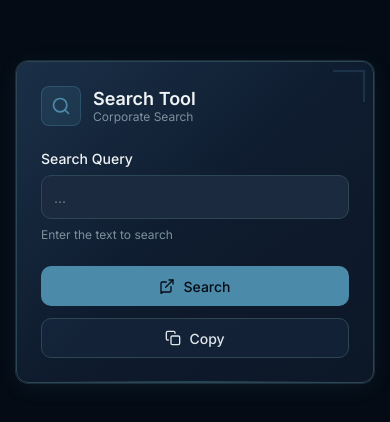
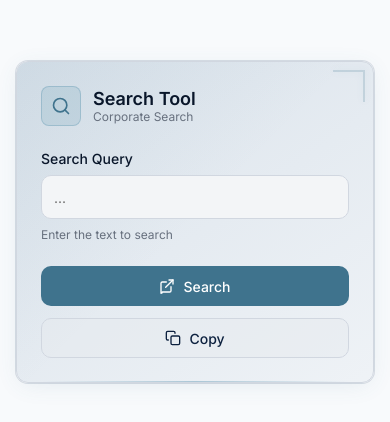
Before and after one commit to Rafael-1357/ServiceNow-Query-Generator, a plain HTML site: page index.html in a window 390 px wide. Shown: the part 200-622 px from the top of the page. Drawn offline with Linux system fonts and the light colour scheme.

Commit message:
Refactor index.html for theme support and UI improvements
Updated styles and structure for improved UI and responsiveness. Added support for light and dark themes.

```diff
--- a/index.html
+++ b/index.html
@@ -7,6 +7,29 @@
   <title>Search Tool</title>
   <link href="https://fonts.googleapis.com/css2?family=Inter:wght@400;500;600;700&display=swap" rel="stylesheet">
   <style>
+    :root {
+      --background: hsl(210, 40%, 98%);
+      --foreground: hsl(216, 65%, 15%);
+      --card: #ffffff;
+      --card-foreground: hsl(216, 65%, 10%);
+      --primary: hsl(200, 38%, 40%);
+      --primary-foreground: #ffffff;
+      --secondary: hsl(210, 20%, 92%);
+      --secondary-foreground: hsl(216, 65%, 15%);
+      --muted-foreground: hsl(216, 10%, 45%);
+      --border: hsl(216, 20%, 85%);
+      --input: hsl(210, 20%, 96%);
+      --radius: 0.75rem;
+      --shadow-color: rgba(0, 0, 0, 0.08);
+      --card-gradient-start: hsl(210, 30%, 89%);
+      --card-gradient-end: hsl(210, 30%, 95%);
+      --card-box-shadow: 0 4px 24px -4px hsla(200, 38%, 40%, 0.12), 0 0 0 1px hsla(216, 20%, 85%, 0.8);
+      --card-overlay: hsla(200, 38%, 40%, 0.08);
+      --corner-glow: hsla(200, 38%, 40%, 0.4);
+      --btn-outline-bg: hsla(210, 20%, 92%, 0.5);
+    }
+
+    @media (prefers-color-scheme: dark) {
       :root {
         --background: hsl(216, 65%, 5%);
         --foreground: hsl(200, 20%, 90%);
@@ -19,7 +42,14 @@
         --muted-foreground: hsl(200, 15%, 55%);
         --border: hsl(200, 30%, 25%);
         --input: hsl(216, 40%, 18%);
-      --radius: 0.75rem;
+        --shadow-color: rgba(0, 0, 0, 0.3);
+        --card-gradient-start: hsl(216, 52%, 14%);
+        --card-gradient-end: hsl(216, 52%, 10%);
+        --card-box-shadow: 0 4px 24px -4px hsla(200, 38%, 48%, 0.15), 0 0 0 1px hsla(200, 30%, 25%, 0.5);
+        --card-overlay: hsla(200, 38%, 48%, 0.15);
+        --corner-glow: hsla(200, 38%, 48%, 0.5);
+        --btn-outline-bg: hsla(216, 45%, 18%, 0.5);
+      }
     }
 
     * {
@@ -59,20 +89,20 @@
     }
 
     .card {
-      background: linear-gradient(145deg, hsl(216, 52%, 14%) 0%, hsl(216, 52%, 10%) 100%);
+      background: linear-gradient(145deg, var(--card-gradient-start) 0%, var(--card-gradient-end) 100%);
       border: 1px solid var(--border);
       border-radius: var(--radius);
       padding: 1.5rem;
       position: relative;
       overflow: hidden;
-      box-shadow: 0 4px 24px -4px hsla(200, 38%, 48%, 0.15), 0 0 0 1px hsla(200, 30%, 25%, 0.5);
+      box-shadow: var(--card-box-shadow);
     }
 
     .card::before {
       content: '';
       position: absolute;
       inset: 0;
-      background: linear-gradient(135deg, hsla(200, 38%, 48%, 0.15) 0%, transparent 50%);
+      background: linear-gradient(135deg, var(--card-overlay) 0%, transparent 50%);
       border-radius: inherit;
       pointer-events: none;
     }
@@ -93,7 +123,7 @@
       width: 2rem;
       height: 2px;
       background: var(--primary);
-      box-shadow: 0 0 8px hsla(200, 38%, 48%, 0.5);
+      box-shadow: 0 0 8px var(--corner-glow);
     }
 
     .corner-line-v {
@@ -103,7 +133,7 @@
       width: 2px;
       height: 2rem;
       background: var(--primary);
-      box-shadow: 0 0 8px hsla(200, 38%, 48%, 0.5);
+      box-shadow: 0 0 8px var(--corner-glow);
     }
 
     .header {
@@ -237,7 +267,7 @@
     }
 
     .btn-outline {
-      background: hsla(216, 45%, 18%, 0.5);
+      background: var(--btn-outline-bg);
       color: var(--secondary-foreground);
       border: 1px solid var(--border);
     }
@@ -499,5 +529,4 @@
   </script>
 </body>
 
-
 </html>
```
Lines whose indentation alone changed are shown as unchanged.
